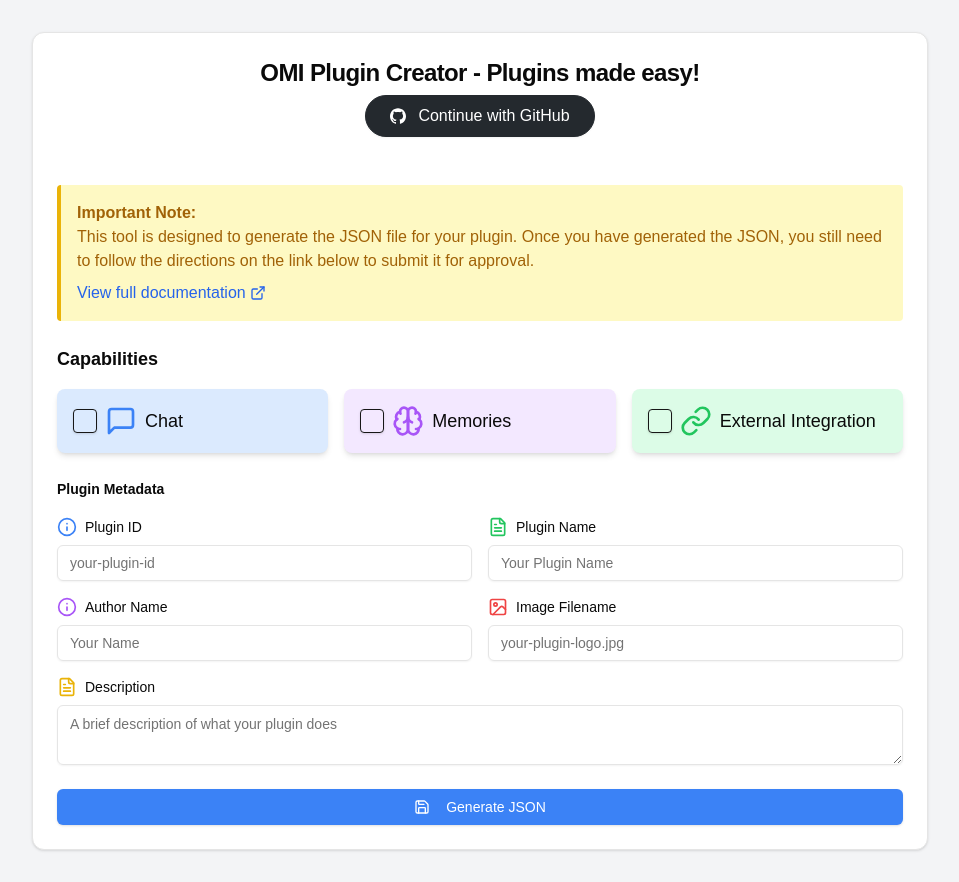
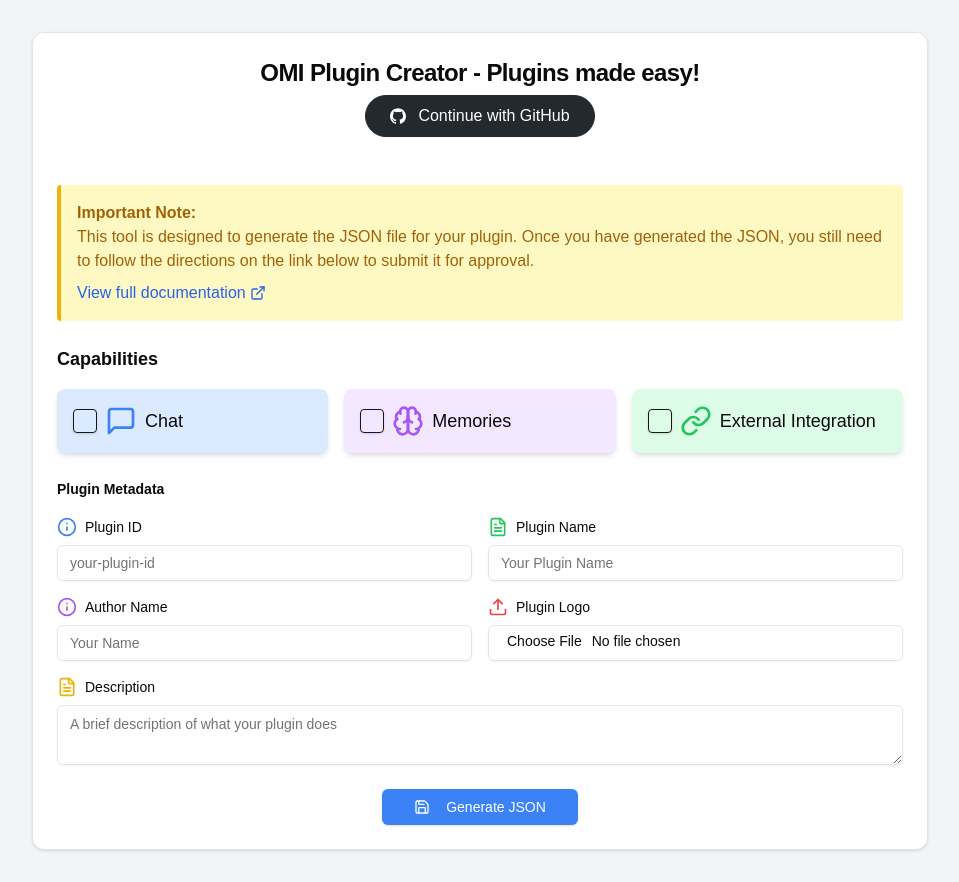
Before and after one commit to sanjayamirthraj/omi-plugin-maker, a Next.js app: page / in a window 1280 px wide. Shown: the whole page, without its empty margins (160-1119 px from the left). Built offline with nearby package versions, Linux system fonts and the light colour scheme.

Commit message:
need to add email

```diff
--- a/components/ui/plugin-form.jsx
+++ b/components/ui/plugin-form.jsx
@@ -5,7 +5,7 @@
 import { Textarea } from "@/components/ui/textarea"
 import { Checkbox } from "@/components/ui/checkbox"
 import { Button } from "@/components/ui/button"
-import { Save, MessageSquare, Brain, Info, FileText, Image, ExternalLink, AlertTriangle, Link } from 'lucide-react'
+import { Save, MessageSquare, Brain, Info, FileText, Image, ExternalLink, AlertTriangle, Link, Upload } from 'lucide-react'
 import { useState, useEffect } from 'react'
 import { Select, SelectContent, SelectItem, SelectTrigger, SelectValue } from "./select"
 import { siGithub } from 'simple-icons'
@@ -119,6 +119,7 @@
     }
 
     setJsonOutput(JSON.stringify(outputData, null, 2));
+    console.log('JSON Output:', JSON.stringify(outputData, null, 2)); // Add this line
   };
 
   const ExternalIntegrationFields = () => (
@@ -188,6 +189,26 @@
   const handleGitHubLogin = () => {
     // Add GitHub login logic here later
     console.log('GitHub login clicked');
+  };
+
+  // Add this function to handle file upload
+  const handleFileUpload = (e) => {
+    const file = e.target.files[0];
+    if (file) {
+      if (!/\.(jpg|jpeg|png|gif)$/i.test(file.name)) {
+        setErrors(prev => ({
+          ...prev,
+          image: 'Image must be a .jpg, .jpeg, .png, or .gif file'
+        }));
+        return;
+      }
+      setPluginData(prev => ({ ...prev, image: file.name }));
+      setErrors(prev => {
+        const newErrors = { ...prev };
+        delete newErrors.image;
+        return newErrors;
+      });
+    }
   };
 
   return (
@@ -358,10 +379,16 @@
               </div>
               <div className="space-y-2">
                 <Label htmlFor="image" className="flex items-center space-x-2">
-                  <Image className="w-5 h-5 text-red-500" />
-                  <span>Image Filename</span>
+                  <Upload className="w-5 h-5 text-red-500" />
+                  <span>Plugin Logo</span>
                 </Label>
-                <Input id="image" name="image" value={pluginData.image} onChange={handleInputChange} placeholder="your-plugin-logo.jpg" />
+                <Input
+                  id="image"
+                  type="file"
+                  accept=".jpg,.jpeg,.png,.gif"
+                  onChange={handleFileUpload}
+                  className="cursor-pointer"
+                />
                 {errors.image && <p className="text-red-500 text-sm">{errors.image}</p>}
               </div>
             </div>
@@ -374,9 +401,11 @@
             </div>
           </div>
 
-          <Button onClick={handleSave} className="w-full bg-blue-500 hover:bg-blue-600 text-white">
-            <Save className="mr-2 h-5 w-5" /> Generate JSON
-          </Button>
+          <div className="flex justify-center">
+            <Button onClick={handleSave} className="bg-blue-500 hover:bg-blue-600 text-white px-8">
+              <Save className="mr-2 h-5 w-5" /> Generate JSON
+            </Button>
+          </div>
 
           {jsonOutput && (
             <div className="mt-6 space-y-4">
@@ -384,6 +413,14 @@
               <pre className="bg-gray-100 p-4 rounded-md overflow-x-auto text-sm">
                 {jsonOutput}
               </pre>
+              <div className="flex justify-center">
+                <Button
+                  onClick={() => console.log('Sending description to team...')}
+                  className="bg-green-500 hover:bg-green-600 text-white px-8"
+                >
+                  <MessageSquare className="mr-2 h-5 w-5" /> Send Plugin to Team
+                </Button>
+              </div>
             </div>
           )}
         </CardContent>
```
